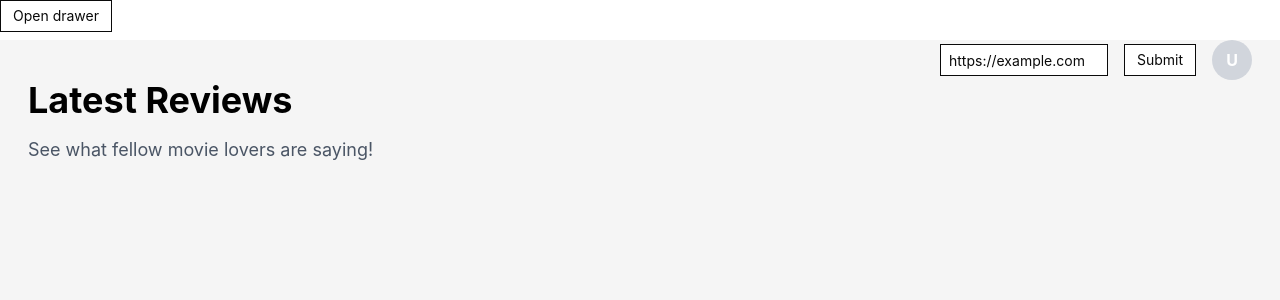
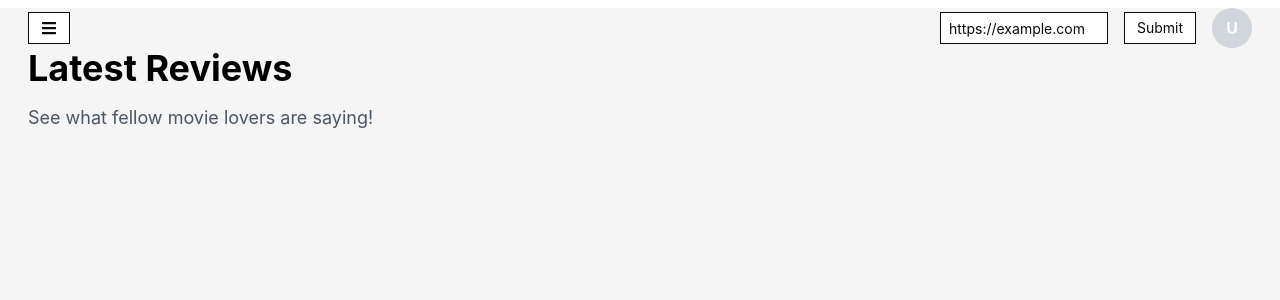
Before and after one commit to asantos3005/cineshare-frontend, a React (Vite) app: page / in a window 1280 px wide. Shown: the top 300 px of the page. Built offline with nearby package versions, Linux system fonts and the light colour scheme.

Commit message:
Change layout to add a header row and add page specific header elements using useLocation so drawer trigger and other header items can be in same div and be inline with each other

```diff
--- a/package.json
+++ b/package.json
@@ -14,6 +14,7 @@
     "@tailwindcss/vite": "^4.3.3",
     "react": "^19.2.7",
     "react-dom": "^19.2.7",
+    "react-icons": "^5.7.0",
     "react-router": "^8.3.0",
     "tailwindcss": "^4.3.3"
   },
--- a/src/components/MenuDrawer.tsx
+++ b/src/components/MenuDrawer.tsx
@@ -1,12 +1,13 @@
 import { Drawer } from '@base-ui/react/drawer';
 import { NavLink } from "react-router";
+import { FaBars } from "react-icons/fa";
 
 
 export default function MenuDrawer() {
   return (
     <Drawer.Root swipeDirection="left">
       <Drawer.Trigger className="flex h-8 items-center justify-center gap-2 border border-neutral-950 bg-white px-3 text-sm leading-none whitespace-nowrap font-normal text-neutral-950 select-none hover:not-data-disabled:bg-neutral-100 active:not-data-disabled:bg-neutral-200 data-disabled:border-neutral-500 data-disabled:text-neutral-500 disabled:border-neutral-500 disabled:text-neutral-500 dark:border-white dark:bg-neutral-950 dark:text-white dark:hover:not-data-disabled:bg-neutral-800 dark:active:not-data-disabled:bg-neutral-700 dark:data-disabled:border-neutral-400 dark:data-disabled:text-neutral-400 focus-visible:outline-2 focus-visible:-outline-offset-1 focus-visible:outline-neutral-950 dark:focus-visible:outline-white">
-        Open drawer
+        <FaBars className="h-4 w-4" />
       </Drawer.Trigger>
       <Drawer.Portal>
         <Drawer.Backdrop className="[--backdrop-opacity:0.2] [--bleed:3rem] dark:[--backdrop-opacity:0.7] fixed inset-0 min-h-dvh bg-black opacity-[calc(var(--backdrop-opacity)*(1-var(--drawer-swipe-progress)))] transition-opacity duration-[450ms] ease-[cubic-bezier(0.32,0.72,0,1)] data-swiping:duration-0 data-ending-style:opacity-0 data-starting-style:opacity-0 data-ending-style:duration-[calc(var(--drawer-swipe-strength)*400ms)] supports-[-webkit-touch-callout:none]:absolute" />
--- a/src/layouts/StandardLayout.tsx
+++ b/src/layouts/StandardLayout.tsx
@@ -1,15 +1,29 @@
-import { Outlet } from 'react-router/internal/react-server-client';
+import { Outlet, useLocation } from 'react-router';
 import MenuDrawer from '../components/MenuDrawer';
+import ProfileCircle from '../components/ProfileCircle';
+import Searchbar from '../components/Searchbar';
 
 function StandardLayout() {
+    const { pathname } = useLocation();
+    const isHome = pathname === '/';
+
     return (
-        <>
-        <MenuDrawer/>
         <main className="px-7 bg-neutral-100">
+
+            {/* This div is the header row for the entire app. Can add specific page
+            header elements to be in same row as the menudrawer button. */}
+            <div className="flex items-center justify-between mt-2 gap-4">
+                <MenuDrawer />
+
+                {isHome && (
+                    <div className="flex items-center gap-4">
+                        <Searchbar />
+                        <ProfileCircle />
+                    </div>
+                )}
+            </div>
             <Outlet />
         </main>
-        </>
-
     )
 }
 
--- a/src/pages/Home.tsx
+++ b/src/pages/Home.tsx
@@ -1,20 +1,9 @@
-import Searchbar from '../components/Searchbar';
-import ProfileCircle from '../components/ProfileCircle';
-
 function Home(){
     return (
-        <>
-        <div className="flex justify-end items-center mt-2 gap-4">
-            <Searchbar />
-            <ProfileCircle />
-        </div>
-
         <div className="flex flex-col h-screen">
             <h1 className="text-4xl font-bold mb-4">Latest Reviews</h1>
             <p className="text-lg text-gray-600">See what fellow movie lovers are saying!</p>
         </div>
-        </>
-
     );
 }
 
```
Also changed, not shown: 1 other file (tests, documents, lock files or other folders).
